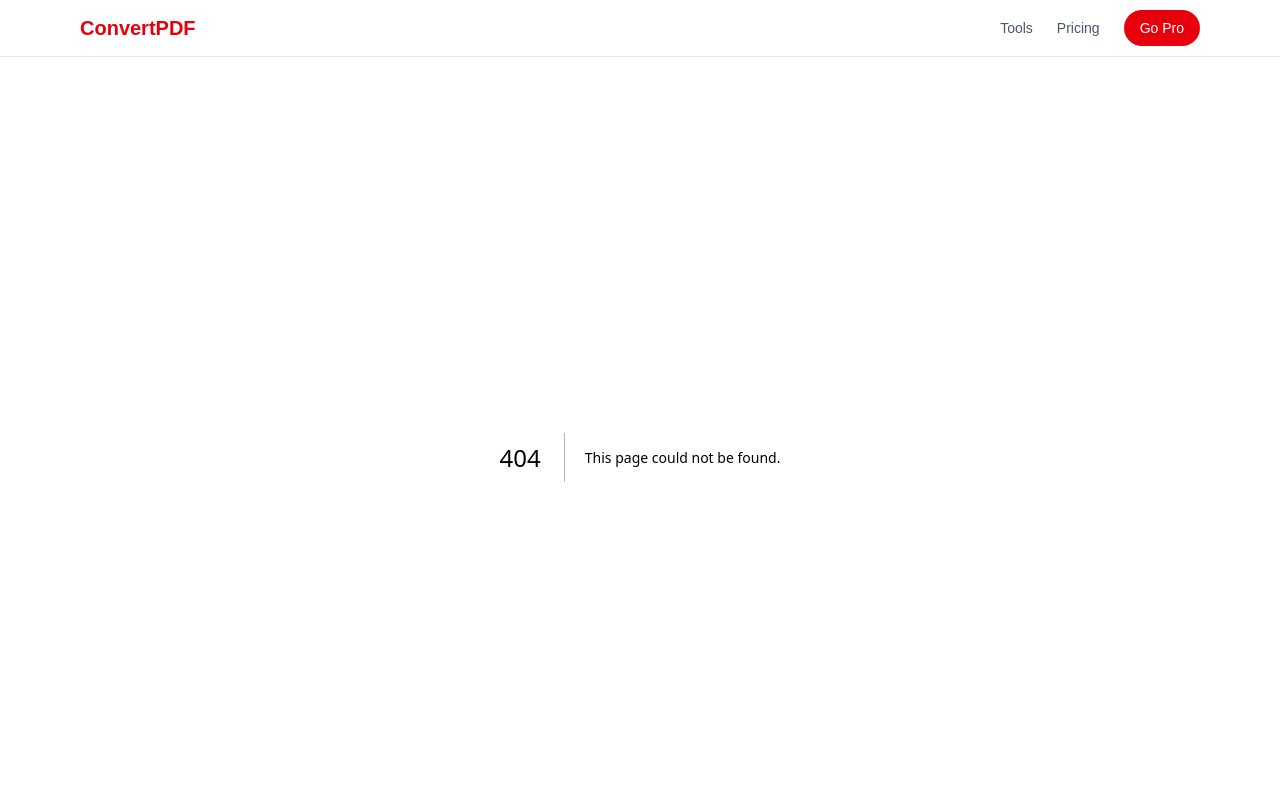
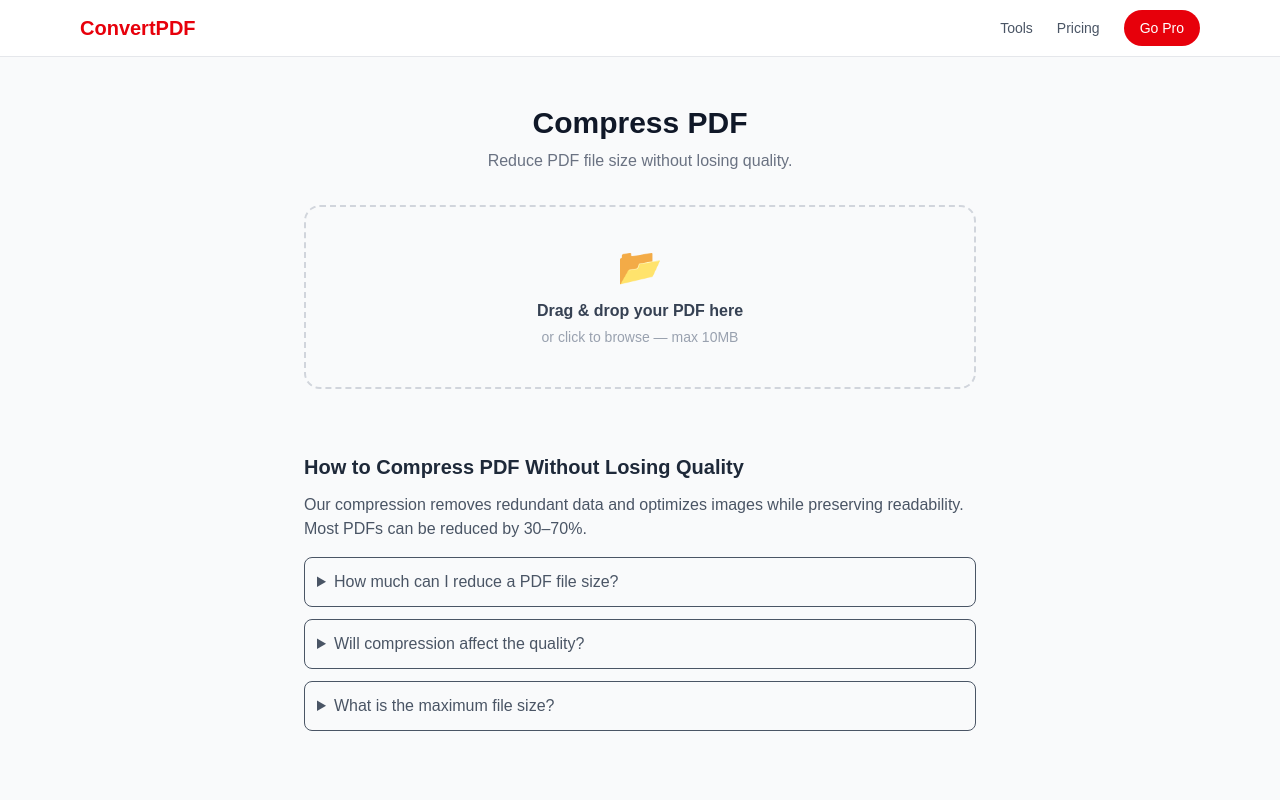
Before and after one commit to kshsn/convertpdf, a Next.js app: page /compress-pdf in a window 1280 px wide. Before the commit this address had no page. Shown: the top 800 px of the page. Built offline with nearby package versions, Linux system fonts and the light colour scheme.

Commit message:
feat: add compress PDF tool page

```diff
--- /dev/null
+++ b/app/(tools)/compress-pdf/page.tsx
@@ -0,0 +1,180 @@
+"use client";
+
+import { useState } from "react";
+import { useDropzone } from "react-dropzone";
+
+export default function CompressPDFPage() {
+  const [file, setFile] = useState<File | null>(null);
+  const [status, setStatus] = useState<
+    "idle" | "processing" | "done" | "error"
+  >("idle");
+  const [downloadUrl, setDownloadUrl] = useState<string | null>(null);
+  const [error, setError] = useState<string | null>(null);
+  const [savings, setSavings] = useState<string | null>(null);
+
+  const { getRootProps, getInputProps, isDragActive } = useDropzone({
+    accept: { "application/pdf": [".pdf"] },
+    multiple: false,
+    onDrop: (accepted) => {
+      if (accepted[0]) setFile(accepted[0]);
+    },
+  });
+
+  async function handleCompress() {
+    if (!file) return;
+    setStatus("processing");
+    setError(null);
+    try {
+      const form = new FormData();
+      form.append("file", file);
+      const res = await fetch("/api/process/compress", {
+        method: "POST",
+        body: form,
+      });
+      if (!res.ok) throw new Error((await res.json()).error);
+      const blob = await res.blob();
+      const pct = Math.round((1 - blob.size / file.size) * 100);
+      setSavings(pct > 0 ? `${pct}% smaller` : "Already optimized");
+      setDownloadUrl(URL.createObjectURL(blob));
+      setStatus("done");
+    } catch (e) {
+      setError(e instanceof Error ? e.message : "Something went wrong");
+      setStatus("error");
+    }
+  }
+
+  function reset() {
+    setFile(null);
+    setStatus("idle");
+    setDownloadUrl(null);
+    setError(null);
+    setSavings(null);
+  }
+
+  return (
+    <main className="min-h-screen bg-gray-50 py-12 px-4">
+      <div className="max-w-2xl mx-auto">
+        <h1 className="text-3xl font-bold text-gray-900 mb-2 text-center">
+          Compress PDF
+        </h1>
+        <p className="text-gray-500 text-center mb-8">
+          Reduce PDF file size without losing quality.
+        </p>
+
+        {status === "idle" && (
+          <>
+            <div
+              {...getRootProps()}
+              className={`border-2 border-dashed rounded-2xl p-10 text-center cursor-pointer transition-colors ${isDragActive ? "border-red-500 bg-red-50" : "border-gray-300 hover:border-red-400 hover:bg-gray-50"}`}
+            >
+              <input {...getInputProps()} />
+              <p className="text-4xl mb-3">📂</p>
+              <p className="font-semibold text-gray-700">
+                {isDragActive ? "Drop PDF here" : "Drag & drop your PDF here"}
+              </p>
+              <p className="text-sm text-gray-400 mt-1">
+                or click to browse — max 10MB
+              </p>
+            </div>
+            {file && (
+              <div className="mt-6 text-center">
+                <p className="text-sm text-gray-600 mb-4">
+                  Selected: <span className="font-medium">{file.name}</span> (
+                  {(file.size / 1024).toFixed(0)} KB)
+                </p>
+                <button
+                  onClick={handleCompress}
+                  className="bg-red-600 hover:bg-red-700 text-white font-bold py-3 px-10 rounded-full transition-colors"
+                >
+                  Compress PDF
+                </button>
+              </div>
+            )}
+          </>
+        )}
+
+        {status === "processing" && (
+          <div className="text-center py-16">
+            <div className="inline-block w-12 h-12 border-4 border-red-600 border-t-transparent rounded-full animate-spin mb-4" />
+            <p className="text-gray-600 font-medium">Compressing your PDF...</p>
+            <div className="mt-8 bg-gray-200 rounded-lg h-24 flex items-center justify-center text-gray-400 text-sm">
+              Advertisement
+            </div>
+          </div>
+        )}
+
+        {status === "done" && downloadUrl && (
+          <div className="text-center py-12">
+            <div className="text-6xl mb-4">✅</div>
+            {savings && (
+              <p className="text-green-600 font-bold text-lg mb-2">{savings}</p>
+            )}
+            <h2 className="text-xl font-bold text-gray-800 mb-6">
+              Your compressed PDF is ready!
+            </h2>
+            <a
+              href={downloadUrl}
+              download="compressed.pdf"
+              className="bg-red-600 hover:bg-red-700 text-white font-bold py-3 px-10 rounded-full transition-colors inline-block"
+            >
+              Download compressed.pdf
+            </a>
+            <div className="mt-8 bg-gray-200 rounded-lg h-24 flex items-center justify-center text-gray-400 text-sm">
+              Advertisement
+            </div>
+            <button
+              onClick={reset}
+              className="mt-6 text-sm text-red-600 hover:underline block mx-auto"
+            >
+              Compress another file
+            </button>
+          </div>
+        )}
+
+        {status === "error" && (
+          <div className="text-center py-12">
+            <div className="text-6xl mb-4">❌</div>
+            <p className="text-red-600 font-medium mb-4">{error}</p>
+            <button
+              onClick={reset}
+              className="text-sm text-red-600 hover:underline"
+            >
+              Try again
+            </button>
+          </div>
+        )}
+
+        <section className="mt-16 text-gray-600">
+          <h2 className="text-xl font-bold text-gray-800 mb-3">
+            How to Compress PDF Without Losing Quality
+          </h2>
+          <p>
+            Our compression removes redundant data and optimizes images while
+            preserving readability. Most PDFs can be reduced by 30–70%.
+          </p>
+          <div className="mt-4 space-y-3">
+            {[
+              {
+                q: "How much can I reduce a PDF file size?",
+                a: "Typically 30–70% depending on content. PDFs with many images compress the most.",
+              },
+              {
+                q: "Will compression affect the quality?",
+                a: "We use lossless compression — text and vector graphics are not affected.",
+              },
+              {
+                q: "What is the maximum file size?",
+                a: "Free users: 10MB. Pro users: 100MB.",
+              },
+            ].map(({ q, a }) => (
+              <details key={q} className="border rounded-lg p-3">
+                <summary className="font-medium cursor-pointer">{q}</summary>
+                <p className="mt-2 text-sm">{a}</p>
+              </details>
+            ))}
+          </div>
+        </section>
+      </div>
+    </main>
+  );
+}
```
